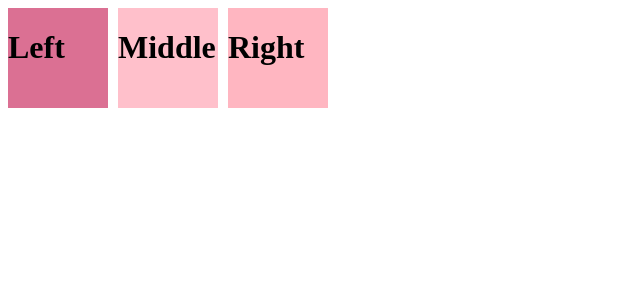
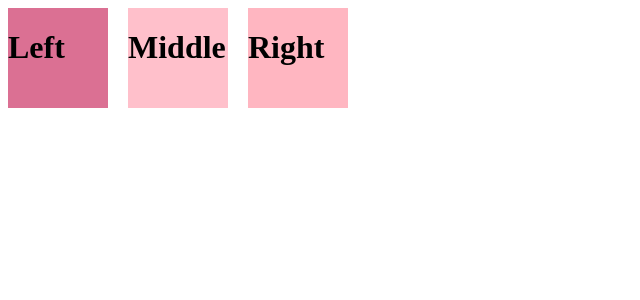
Before and after one commit to azeiber/cisc3300, a PHP site: page /homework1-1.html in a window 1280 px wide. Shown: the top 300 px of the page, without its empty margins (0-640 px from the left). Run offline with PHP 8.4, Linux system fonts and the light colour scheme.

Commit message:
adding hw1

```diff
--- a/homework1-1.css
+++ b/homework1-1.css
@@ -1,7 +1,7 @@
 .allboxes {
     display: grid;
     grid-template-columns: repeat(3, 100px);
-    gap: 10px;
+    gap: 20px;
 }
 
 #leftbox {
```
